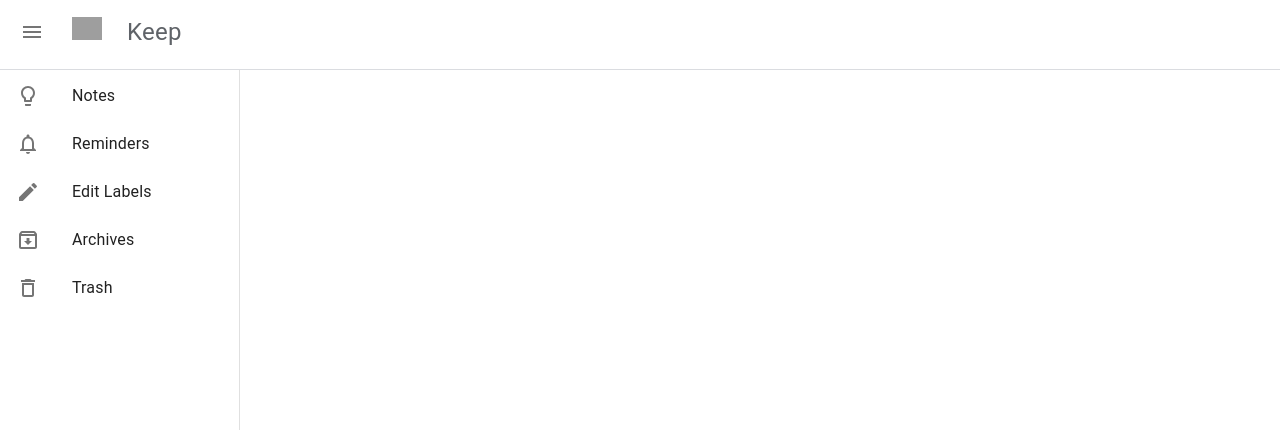
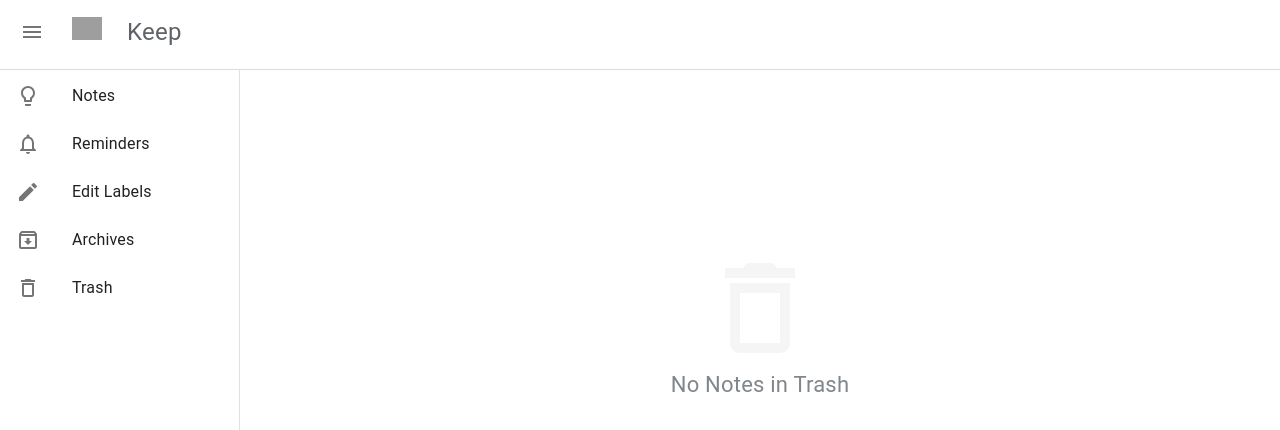
Before and after one commit to Rohanjai/Google-Keep-Clone, a React (Create React App) app: page /delete in a window 1280 px wide. Shown: the top 430 px of the page. Built offline with nearby package versions, Linux system fonts and the light colour scheme; grey boxes are pictures that could not be loaded.

Commit message:
Background Images added for archives and delete pages

```diff
--- a/src/components/archives/Archives.jsx
+++ b/src/components/archives/Archives.jsx
@@ -7,7 +7,7 @@
 
 //components
 import Archive from "./Archive";
-
+import EmptyArchive from "./EmptyArchive";
 const DrawerHeader = styled("div")(({ theme }) => ({
   ...theme.mixins.toolbar,
 }));
@@ -19,6 +19,7 @@
     <Box sx={{ display: "flex", width: "100%" }}>
       <Box sx={{ p: 3, width: "100%" }}>
         <DrawerHeader />
+        {archiveNotes.length > 0 ? (
           <Grid container>
             {archiveNotes.map((archive) => (
               <Grid item key={archive.uuid}>
@@ -26,6 +27,9 @@
               </Grid>
             ))}
           </Grid>
+        ) : (
+          <EmptyArchive />
+        )}
       </Box>
     </Box>
   );
--- /dev/null
+++ b/src/components/archives/EmptyArchive.jsx
@@ -0,0 +1,30 @@
+import { Typography, Box, styled } from "@mui/material";
+import { ArchiveOutlined as Archive } from "@mui/icons-material";
+
+const Light = styled(Archive)`
+  font-size: 120px;
+  color: #f5f5f5;
+`;
+
+const Text = styled(Typography)`
+  color: #80868b;
+  font-size: 22px;
+`;
+
+const Container = styled(Box)`
+  display: flex;
+  flex-direction: column;
+  align-items: center;
+  margin-top: 20vh;
+`;
+
+const EmptyArchive = () => {
+  return (
+    <Container>
+      <Light />
+      <Text>Your archived notes appear here</Text>
+    </Container>
+  );
+};
+
+export default EmptyArchive;
--- a/src/components/delete/DeleteNotes.jsx
+++ b/src/components/delete/DeleteNotes.jsx
@@ -7,6 +7,7 @@
 
 //components
 import DeleteNote from "./DeleteNote";
+import EmptyDeleted from "./EmptyDeleted";
 
 const DrawerHeader = styled("div")(({ theme }) => ({
   ...theme.mixins.toolbar,
@@ -19,6 +20,7 @@
     <Box sx={{ display: "flex", width: "100%" }}>
       <Box sx={{ p: 3, width: "100%" }}>
         <DrawerHeader />
+        {deleteNotes.length > 0 ? (
           <Grid container>
             {deleteNotes.map((deleteNote) => (
               <Grid item key={deleteNote.uuid}>
@@ -26,6 +28,9 @@
               </Grid>
             ))}
           </Grid>
+        ) : (
+          <EmptyDeleted />
+        )}
       </Box>
     </Box>
   );
--- /dev/null
+++ b/src/components/delete/EmptyDeleted.jsx
@@ -0,0 +1,30 @@
+import { Typography, Box, styled } from "@mui/material";
+import { DeleteOutlineOutlined as Delete } from "@mui/icons-material";
+
+const Light = styled(Delete)`
+  font-size: 120px;
+  color: #f5f5f5;
+`;
+
+const Text = styled(Typography)`
+  color: #80868b;
+  font-size: 22px;
+`;
+
+const Container = styled(Box)`
+  display: flex;
+  flex-direction: column;
+  align-items: center;
+  margin-top: 20vh;
+`;
+
+const EmptyDeleted = () => {
+  return (
+    <Container>
+      <Light />
+      <Text>No Notes in Trash</Text>
+    </Container>
+  );
+};
+
+export default EmptyDeleted;
```
Lines whose indentation alone changed are shown as unchanged.
